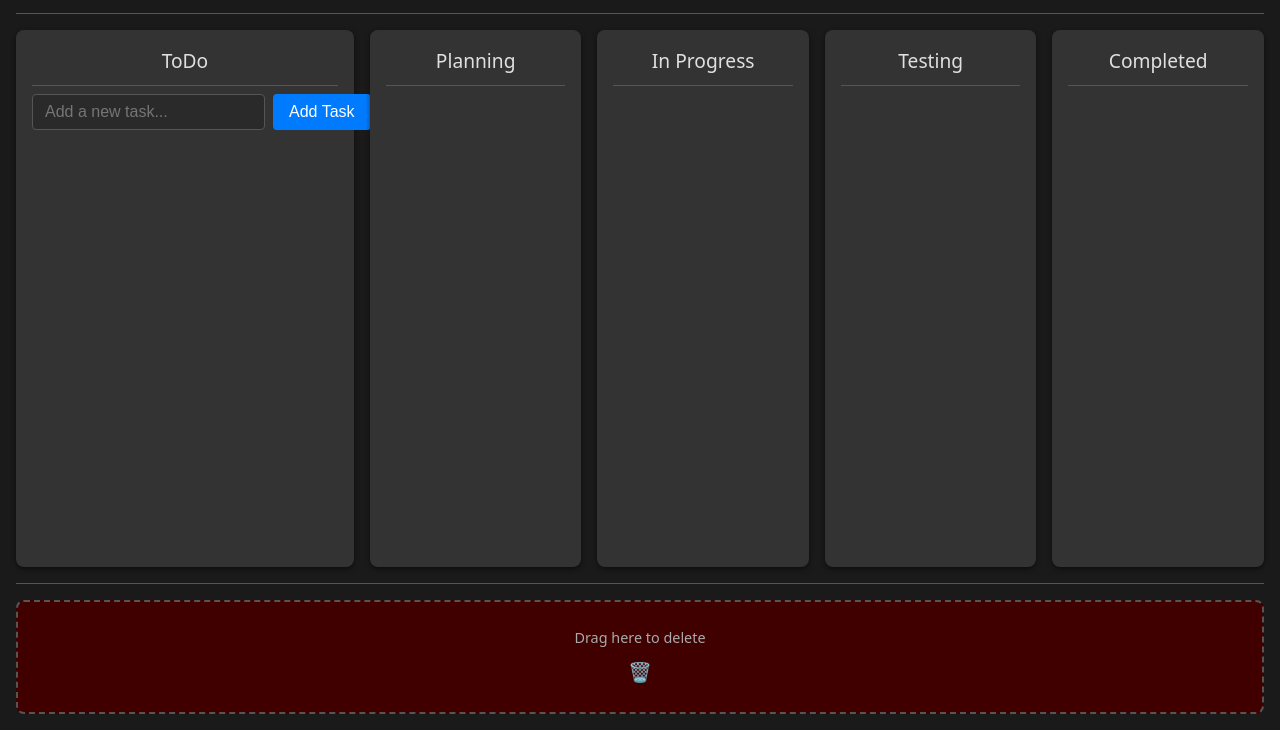
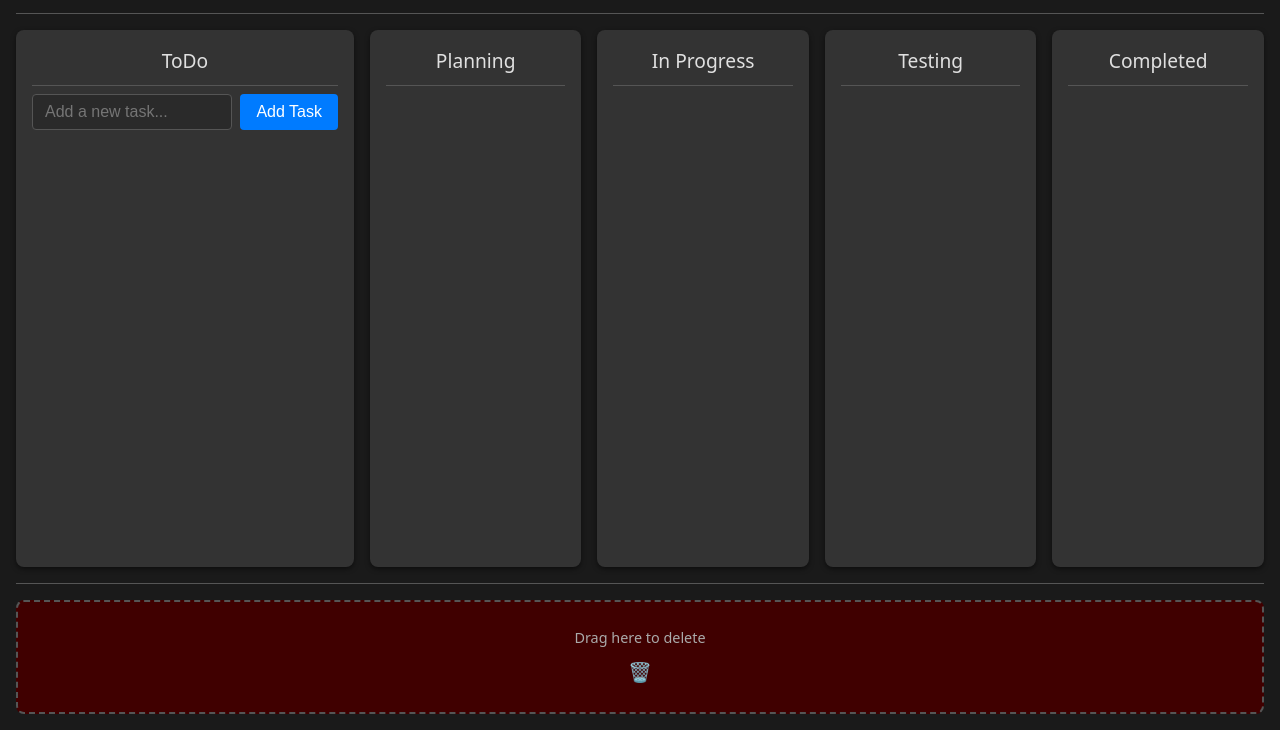
Before and after one commit to sneepe/flowdo, a plain HTML site: page index.html in a window 1280 px wide. Shown: the part 70-800 px from the top of the page. Drawn offline with Linux system fonts and the light colour scheme.

Commit message:
Update title to "FlowDo" in index.html and adjust input styling in style.css to allow shrinking below content size.

```diff
--- a/index.html
+++ b/index.html
@@ -3,7 +3,7 @@
 <head>
     <meta charset="UTF-8">
     <meta name="viewport" content="width=device-width, initial-scale=1.0">
-    <title>Simple Kanban Board</title>
+    <title>FlowDo</title>
     <link rel="stylesheet" href="style.css">
 </head>
 <body>
--- a/style.css
+++ b/style.css
@@ -71,6 +71,7 @@ h1 {
     color: var(--text-color);
     border-radius: 4px;
     font-size: 1rem;
+    min-width: 0; /* Allow input to shrink below its content size */
 }
 #col-todo #add-task-form input:focus {
     outline: none;
```
